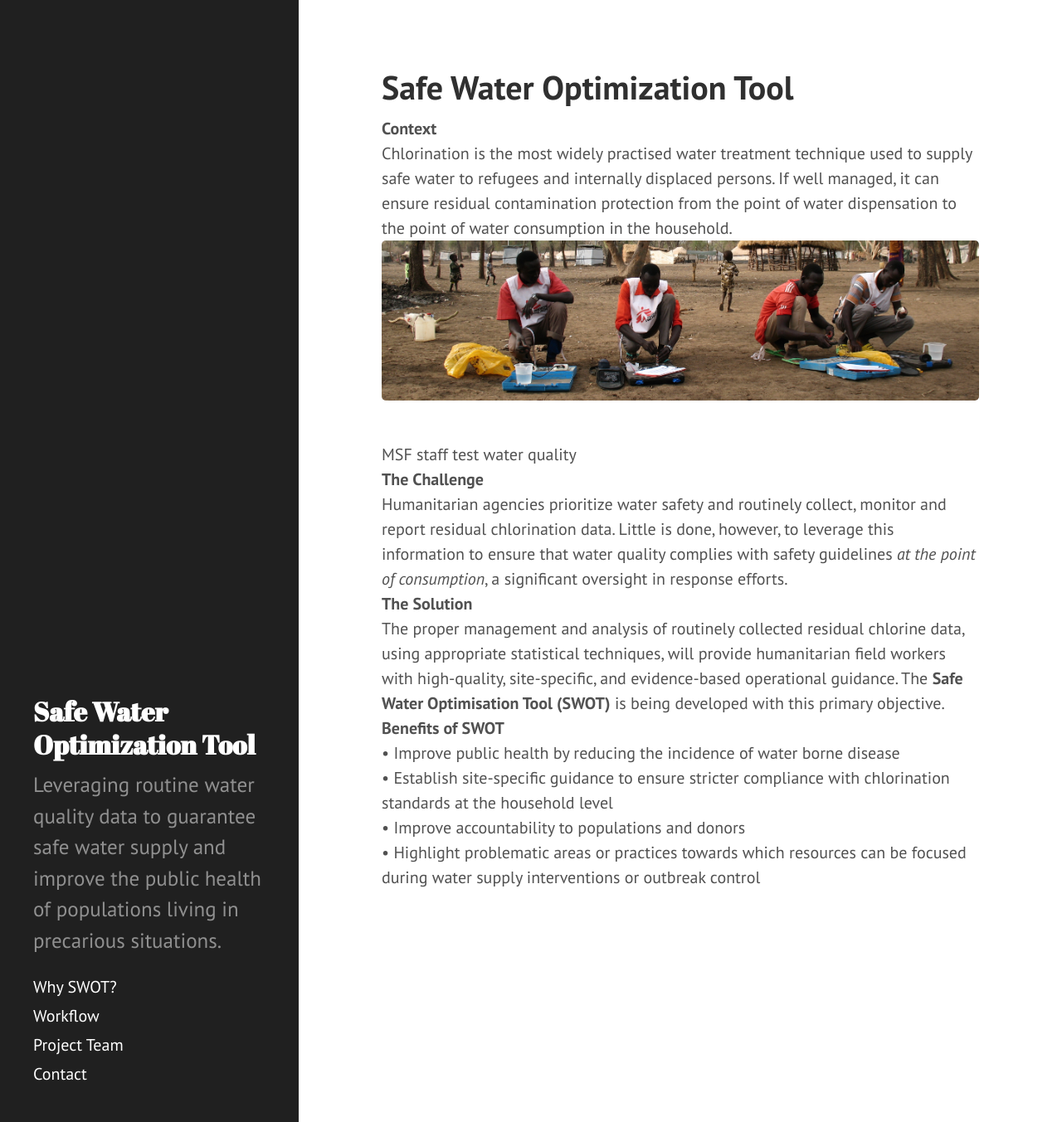
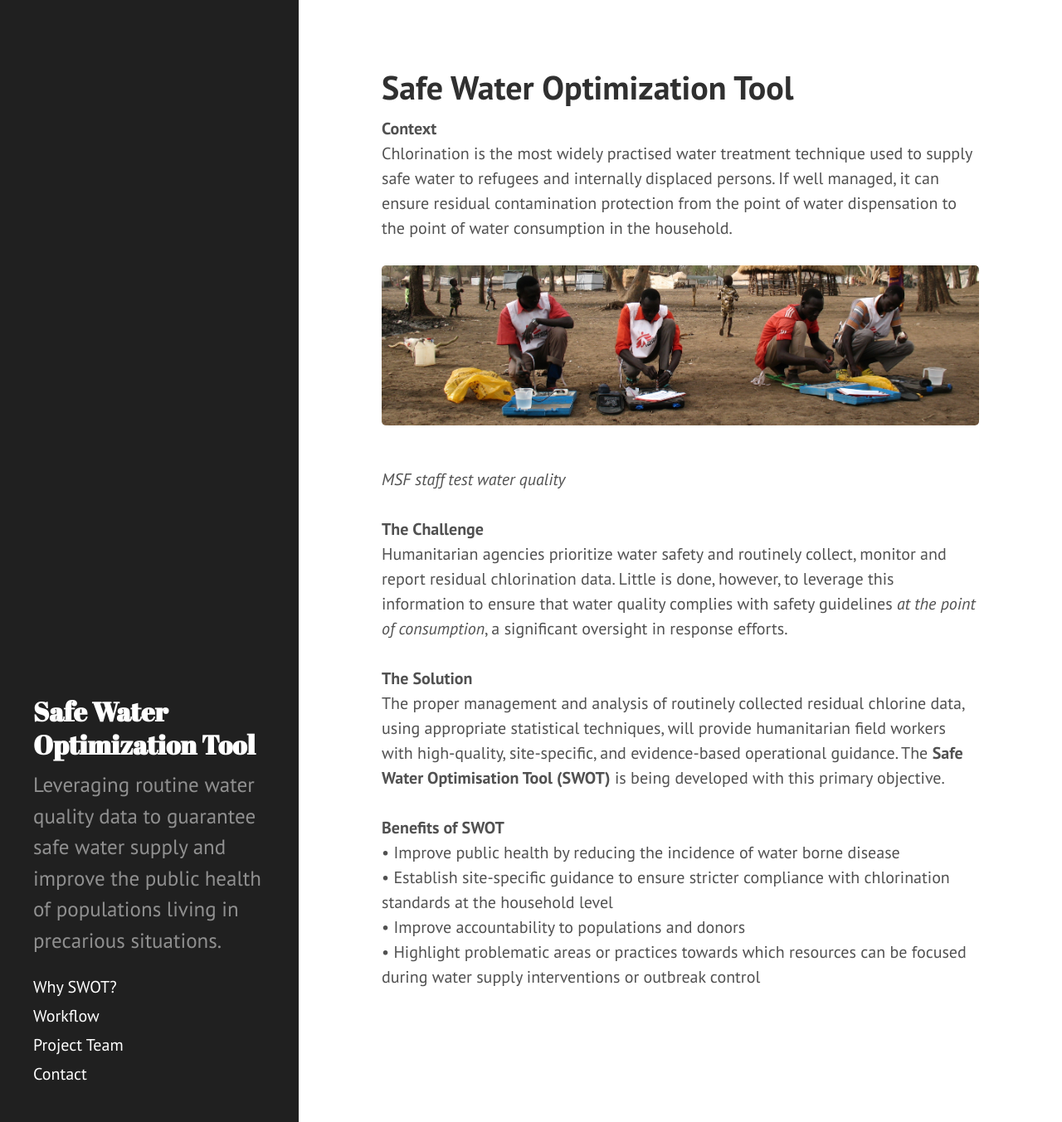
Before and after one commit to safeh2o/swot-infopage, a Jekyll site: the page built from index.html, in a window 1280 px wide and 1353 px high. Shown: the whole window at 83% size. Built offline with Jekyll 4.4.1, drawn with Linux system fonts in a browser that asks for light colours; Markdown is read by kramdown in place of the engine named in the settings; the list of posts is cut into pages by our own code.

Commit message:
Update index.html

```diff
--- a/index.html
+++ b/index.html
@@ -5,18 +5,17 @@
 
 <b>Context</b><br>
 Chlorination is the most widely practised water treatment technique used to supply safe water to refugees and internally displaced persons. If well managed, it can ensure residual contamination protection from the point of water dispensation to the point of water consumption in the household.<br>
-
-<div>
-  <img src="/swot/public/images/SWOTpic1_edited.jpeg" alt="MSF staff test water quality"><br>
-  MSF staff test water quality
+<br>
+<div>  <img src="/swot/public/images/SWOTpic1_edited.jpeg" alt="MSF staff test water quality"><br>
+  <em>MSF staff test water quality</em>
 </div>
-
+<br>
 <b>The Challenge</b><br>
 Humanitarian agencies prioritize water safety and routinely collect, monitor and report residual chlorination data. Little is done, however, to leverage this information to ensure that water quality complies with safety guidelines <em>at the point of consumption</em>, a significant oversight in response efforts.<br>
-
+<br>
 <b>The Solution</b><br>
 The proper management and analysis of routinely collected residual chlorine data, using appropriate statistical techniques, will provide humanitarian field workers with high-quality, site-specific, and evidence-based operational guidance. The <b>Safe Water Optimisation Tool (SWOT)</b> is being developed with this primary objective.<br>
-
+<br>
 <b>Benefits of SWOT</b><br>
 •	Improve public health by reducing the incidence of water borne disease<br>
 •	Establish site-specific guidance to ensure stricter compliance with chlorination standards at the household level<br>
```
